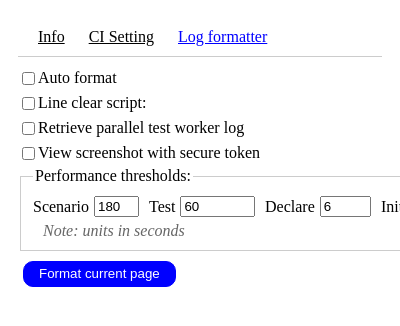
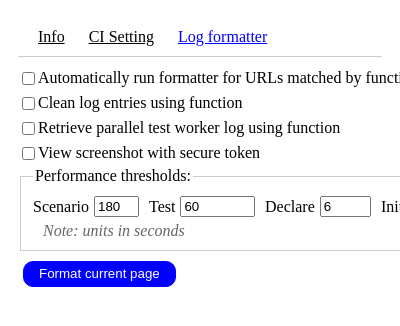
Before and after one commit to ljunggren/bz-playwright, a browser extension: page bz-extension/popup.html in a window 400 px wide. Both pictures are taken after a click on the link "Log formatter". Shown: the top 326 px of the page. Drawn offline with Linux system fonts and the light colour scheme.

Commit message:
Updated string

```diff
--- a/bz-extension/popup.html
+++ b/bz-extension/popup.html
@@ -146,23 +146,21 @@ a{
   </div>
   <div id="log-panel" style="display:none;width:600px;" class='bz-panel'>
     <div style="margin-bottom:5px;">
-      <label><input type="checkbox" id="autoFormat"/><span style="position: relative;top: -2px;">Auto format</span></label>
+      <label><input type="checkbox" id="autoFormat"/><span style="position: relative;top: -2px;">Automatically run formatter for URLs matched by function</span></label>
     </div>
     <div id="pageScriptPanel">
-      <label style="height:15px;margin-left:5px;">Identify log page script:</label>
       <textarea id="identifyMaster"></textarea>
     </div>
     <div style="margin-bottom:5px;">
-      <label><input type="checkbox" id="lineClearChk"/><span style="position: relative;top: -2px;">Line clear script:</span></label>
+      <label><input type="checkbox" id="lineClearChk"/><span style="position: relative;top: -2px;">Clean log entries using function</span></label>
     </div>
     <div id="lineClearScriptPanel">
       <textarea id="lineClear"></textarea>
     </div>
     <div style="margin:5px 0;">
-      <label><input type="checkbox" id="retrieveWorkerLog"/><span style="position: relative;top: -2px;">Retrieve parallel test worker log</span></label>
+      <label><input type="checkbox" id="retrieveWorkerLog"/><span style="position: relative;top: -2px;">Retrieve parallel test worker log using function</span></label>
     </div>
     <div id="workerScriptPanel">
-      <label style="height:15px;margin-left:5px;">Get parallel test worker log script</label>
       <textarea id="identifyWorker"></textarea>
     </div>
     <div style="margin:5px 0;">
```
